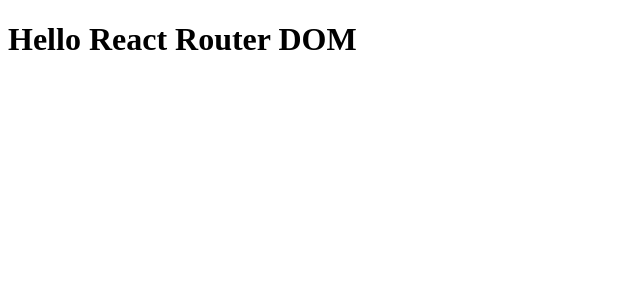
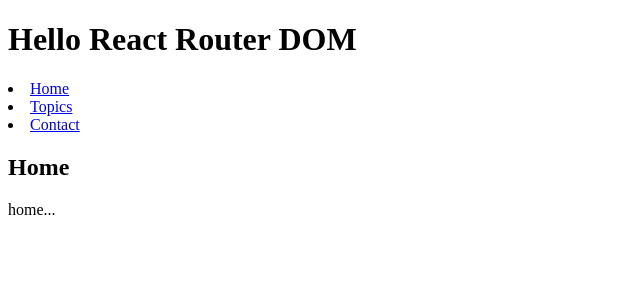
Before and after one commit to JeongP/react-router-dom, a React (Create React App) app: page / in a window 1280 px wide. Shown: the top 300 px of the page, without its empty margins (0-640 px from the left). Built offline with nearby package versions, Linux system fonts and the light colour scheme.

Commit message:
route using exact

```diff
--- a/src/App.js
+++ b/src/App.js
@@ -1,6 +1,6 @@
 import logo from './logo.svg';
 import './App.css';
-import {BrowerRouter as Router} from 'react-router-dom'
+import {BrowerRouter as Router, Route} from 'react-router-dom'
 
 function Home () {
   return (
@@ -34,7 +34,12 @@ function App() {
   return (
     <div>
       <h1>Hello React Router DOM</h1>
-
+      <li><a href="/">Home</a></li>
+      <li><a href="/topics">Topics</a></li>
+      <li><a href="/contact">Contact</a></li>
+      <Route exact path="/"><Home></Home></Route>
+      <Route path="/topics"><Topics></Topics></Route>
+      <Route path="/contact"><Contact></Contact></Route>
     </div>
   );
 }
```
